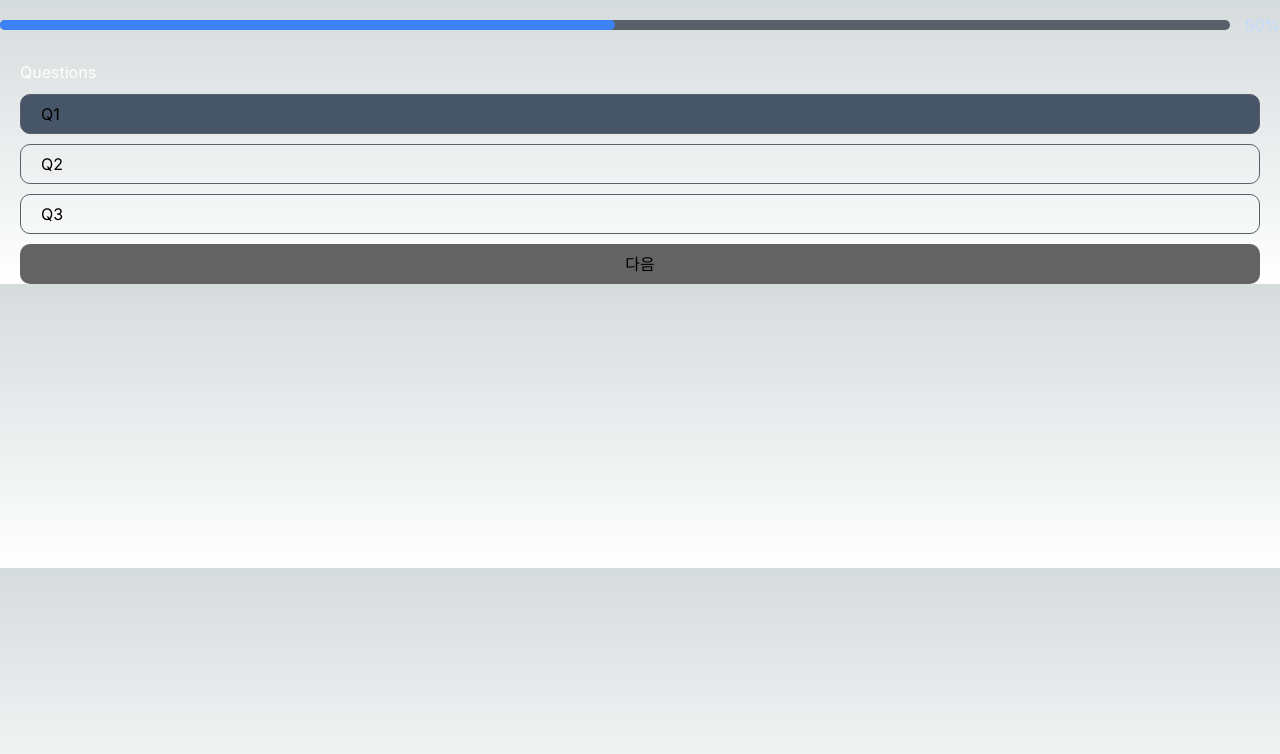
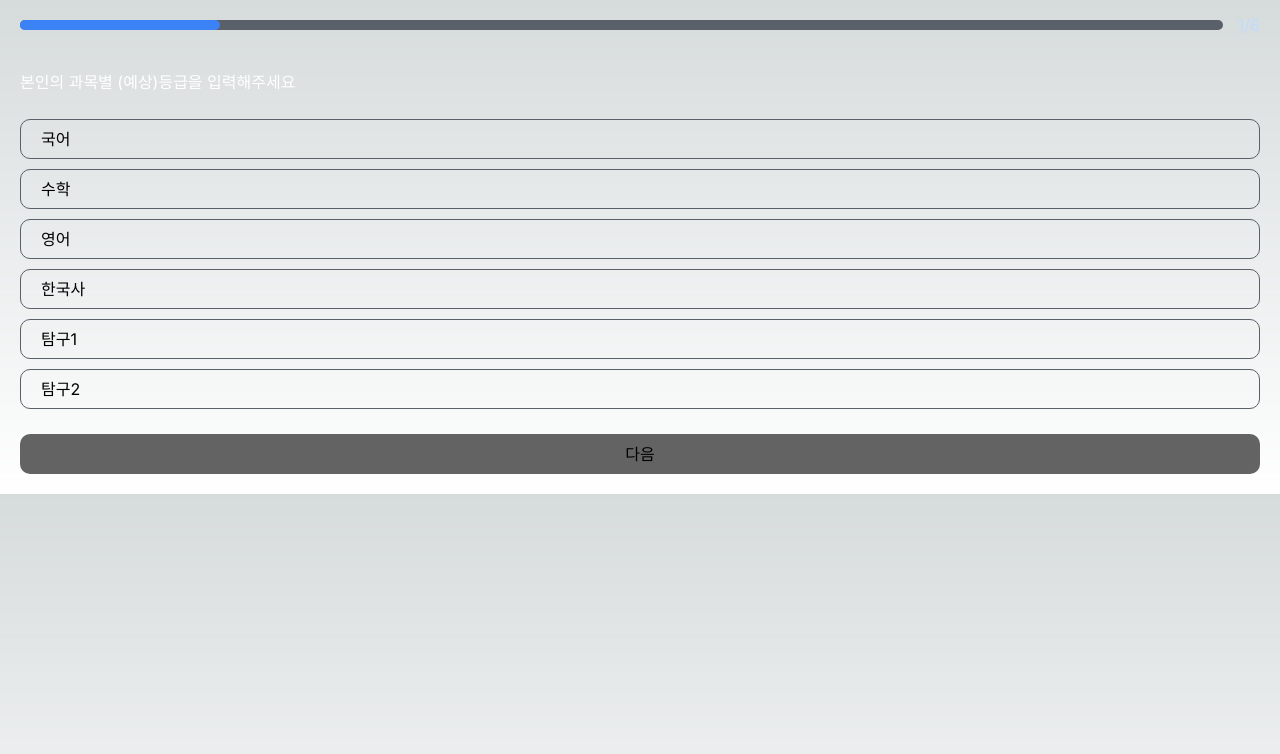
Before and after one commit to HoYoungyooon/UniversityRecommendation, a Next.js app: page /screen in a window 1280 px wide. Shown: the top 754 px of the page. Built offline with nearby package versions, Linux system fonts and the light colour scheme.

Commit message:
Fanle 추가

```diff
--- a/src/components/common/Layout.tsx
+++ b/src/components/common/Layout.tsx
@@ -1,27 +1,115 @@
 'use client';
-import SelectItem from '@/components/common/SelectItem';
-import Button from '@/components/common/Button';
-import RangeBar from './RangeBar';
-import Questions from '../screen/Questions';
-import { useState } from 'react';
+import { useCallback, useState } from 'react';
+import RangeBar from '@/components/common/RangeBar';
+import Questions from '@/components/screen/Questions';
+import useFunnel from '@/hooks/useFunnel';
+import { QUESTIONS, TITLES } from '@/constant/question';
+
+type AnswerType = {
+    Q1: string;
+    Q2: string;
+    Q3: string;
+    Q4: string;
+    Q5: string;
+    Q6: string;
+};
+
+type AnswerKey = keyof AnswerType;
 
 export default function Layout() {
-    const [question, setQuestion] = useState<string>('Q1');
+    const [answer, setAnswer] = useState<AnswerType>({
+        Q1: '',
+        Q2: '',
+        Q3: '',
+        Q4: '',
+        Q5: '',
+        Q6: '',
+    });
+    const { Funnel, Step, setStep, currentStep } = useFunnel('Q1');
+
+    const handleAnswer = (value: string, step: string) => {
+        setAnswer({ ...answer, [step]: value });
+        setStep(step);
+    };
+
+    const handleClickRequest = (value: AnswerKey) => {
+        setAnswer({ ...answer, Q6: value });
+        alert('할거 정하셈');
+    };
+
+    const calRangeBarProps = useCallback(() => {
+        const index = Object.keys(QUESTIONS).indexOf(currentStep);
+        const maxStep = Object.keys(QUESTIONS).length;
+        const step = index + 1;
+        return {
+            width: (step / maxStep) * 100,
+            maxStep,
+            step,
+        };
+    }, [currentStep]);
+
     return (
-        <>
-            <div className='w-full py-5'>
-                <RangeBar width={50} />
-            </div>
+        <main className='p-[20px]'>
+            <RangeBar {...calRangeBarProps()} />
+            <Funnel>
+                <Step name='Q1'>
+                    <Questions
+                        title={TITLES.Q1}
+                        questions={QUESTIONS.Q1}
+                        onSubmit={value => {
+                            handleAnswer(value, 'Q2');
+                        }}
+                    />
+                </Step>
+                <Step name='Q2'>
+                    <Questions
+                        title={TITLES.Q2}
+                        questions={QUESTIONS.Q2}
+                        onSubmit={value => {
+                            handleAnswer(value, 'Q3');
+                        }}
+                    />
+                </Step>
+                <Step name='Q3'>
+                    <Questions
+                        title={TITLES.Q3}
+                        questions={QUESTIONS.Q3}
+                        onSubmit={value => {
+                            handleAnswer(value, 'Q4');
+                        }}
+                    />
+                </Step>
 
-            <div className='px-[20px] mt-[10px]'>
-                <Questions
-                    title='Questions'
-                    selected={question}
-                    questions={['Q1', 'Q2', 'Q3']}
-                    onClick={value => setQuestion}
-                />
-                <Button label='다음' onClick={() => console.log('clicked')} />
-            </div>
-        </>
+                <Step name='Q4'>
+                    <Questions
+                        title={TITLES.Q4}
+                        questions={QUESTIONS.Q4}
+                        onSubmit={value => {
+                            handleAnswer(value, 'Q5');
+                        }}
+                    />
+                </Step>
+
+                <Step name='Q5'>
+                    <Questions
+                        title={TITLES.Q5}
+                        questions={QUESTIONS.Q5}
+                        onSubmit={value => {
+                            handleAnswer(value, 'Q6');
+                        }}
+                    />
+                </Step>
+
+                <Step name='Q6'>
+                    <Questions
+                        title={TITLES.Q6}
+                        questions={QUESTIONS.Q6}
+                        onSubmit={value => {
+                            handleClickRequest(value as AnswerKey);
+                        }}
+                    />
+                </Step>
+            </Funnel>
+        </main>
     );
 }
--- a/src/components/common/RangeBar.tsx
+++ b/src/components/common/RangeBar.tsx
@@ -1,8 +1,10 @@
 type RangeBarProps = {
     width: number;
+    maxStep: number;
+    step: number;
 };
 
-const RangeBar = ({ width }: RangeBarProps) => {
+const RangeBar = ({ width, maxStep, step }: RangeBarProps) => {
     return (
         <div className='w-full h-[10px] flex items-center justify-start'>
             <div className='w-full h-[10px] bg-line1 rounded-[20px] relative'>
@@ -10,7 +12,9 @@ const RangeBar = ({ width }: RangeBarProps) => {
                     style={{ width: `${width}%` }}
                     className='h-full bg-blue-500 rounded-[10px]'></div>
             </div>
-            <div className='ml-[15px] text-blue-200'>{width}%</div>
+            <div className='ml-[15px] text-blue-200'>
+                {step}/{maxStep}
+            </div>
         </div>
     );
 };
--- a/src/components/screen/Questions.tsx
+++ b/src/components/screen/Questions.tsx
@@ -1,27 +1,35 @@
 import SelectItem from '@/components/common/SelectItem';
+import { useState } from 'react';
+import Button from '../common/Button';
 
 type QuestionsProps = {
     title?: string;
     questions: string[];
-    selected?: string;
-    onClick: (value: string) => void;
+    onSubmit: (value: string) => void;
 };
 
-const Questions = ({ questions, title, selected, onClick }: QuestionsProps) => {
+const Questions = ({ questions, title, onSubmit }: QuestionsProps) => {
+    const [selectedQuestion, setSelectedQuestion] = useState<string>('');
     return (
-        <section className='w-full'>
+        <section className='w-full flex flex-col gap-[15px] mt-[40px]'>
             <h2 className='text-white'>{title}</h2>
             <div className='w-full flex flex-col items-center justify-center gap-[10px] my-[10px]'>
                 {questions.map((question, index) => (
                     <SelectItem
                         key={index}
-                        isSelected={question === selected ? true : false}
+                        isSelected={
+                            question === selectedQuestion ? true : false
+                        }
                         value={question}
                         label={question}
-                        onClick={onClick}
+                        onClick={value => {
+                            setSelectedQuestion(value);
+                        }}
                     />
                 ))}
             </div>
+
+            <Button label='다음' onClick={() => onSubmit(selectedQuestion)} />
         </section>
     );
 };
--- /dev/null
+++ b/src/constant/question.ts
@@ -0,0 +1,24 @@
+export const TITLES = {
+    Q1: '본인의 과목별 (예상)등급을 입력해주세요',
+    Q2: '수리 논술을 보는 대학에 지원할까요?',
+    Q3: '학생부교과(내신)을 반영하는 대학에 지원할까요?',
+    Q4: '출결을 반영하는 대학에 지원할까요?',
+    Q5: '개인 논술 스타일에 맞는 대학을 추천 받으시겠습니까?',
+    Q6: '아래 대학 중 원하는 대학을 산텍히면 일정과 위치에 따라 지원 가능 대학이 변경돼요.',
+};
+
+export const QUESTIONS = {
+    Q1: ['국어', '수학', '영어', '한국사', '탐구1', '탐구2'],
+    Q2: ['예', '아니요', '무관'],
+    Q3: ['예', '아니요', '무관'],
+    Q4: ['예', '아니요', '무관'],
+    Q5: ['예', '아니요'],
+    Q6: [
+        '연세대학교',
+        '고려대학교',
+        '중앙대학교',
+        '홍익대학교',
+        '숭실대학교',
+        '동국대학교',
+    ],
+};
--- a/src/hooks/useFunnel.tsx
+++ b/src/hooks/useFunnel.tsx
@@ -1,19 +1,36 @@
-import { ReactNode, useState } from 'react';
-type FunelProps = ReactNode & {
+import React, { ReactElement, ReactNode, useState } from 'react';
+
+export interface StepProps {
     name: string;
+    children: ReactNode;
+}
+
+export interface FunnelProps {
+    children: Array<ReactElement<StepProps>>;
+}
+
+const useFunnel = (defaultStep: string) => {
+    // state를 통해 현재 스텝을 관리한다.
+    // setStep 함수를 통해 현재 스텝을 변경할 수 있다.
+    const [step, setStep] = useState(defaultStep);
+
+    // 각 단계를 나타내는 Step 컴포넌트
+    // children을 통해 각 스텝의 컨텐츠를 렌더링 한다.
+    const Step = (props: StepProps): ReactElement => {
+        return <>{props.children}</>;
+    };
+
+    // 여러 단계의 Step 컴포넌트 중 현재 활성화된 스텝을 렌더링하는 Funnel
+    // find를 통해 Step 중 현재 Step을 찾아 렌더링
+    const Funnel = ({ children }: FunnelProps) => {
+        const targetStep = children.find(
+            childStep => childStep.props.name === step
+        );
+
+        return <>{targetStep}</>;
+    };
+
+    return { Funnel, Step, setStep, currentStep: step } as const;
 };
 
-export default function useFunnel() {
-    const [step, setStep] = useState('');
-
-    const Step = ({ children }: { children: ReactNode }) => {
-        return <>{children}</>;
-    };
-
-    const Funnel = ({ children }: { children: FunelProps[] }) => {
-        const targetStep =
-            children.find((child, index) => child.name === step) || {};
-        return Object.assign(targetStep, { Step });
-    };
-    return [Funnel, setStep];
-}
+export default useFunnel;
```
